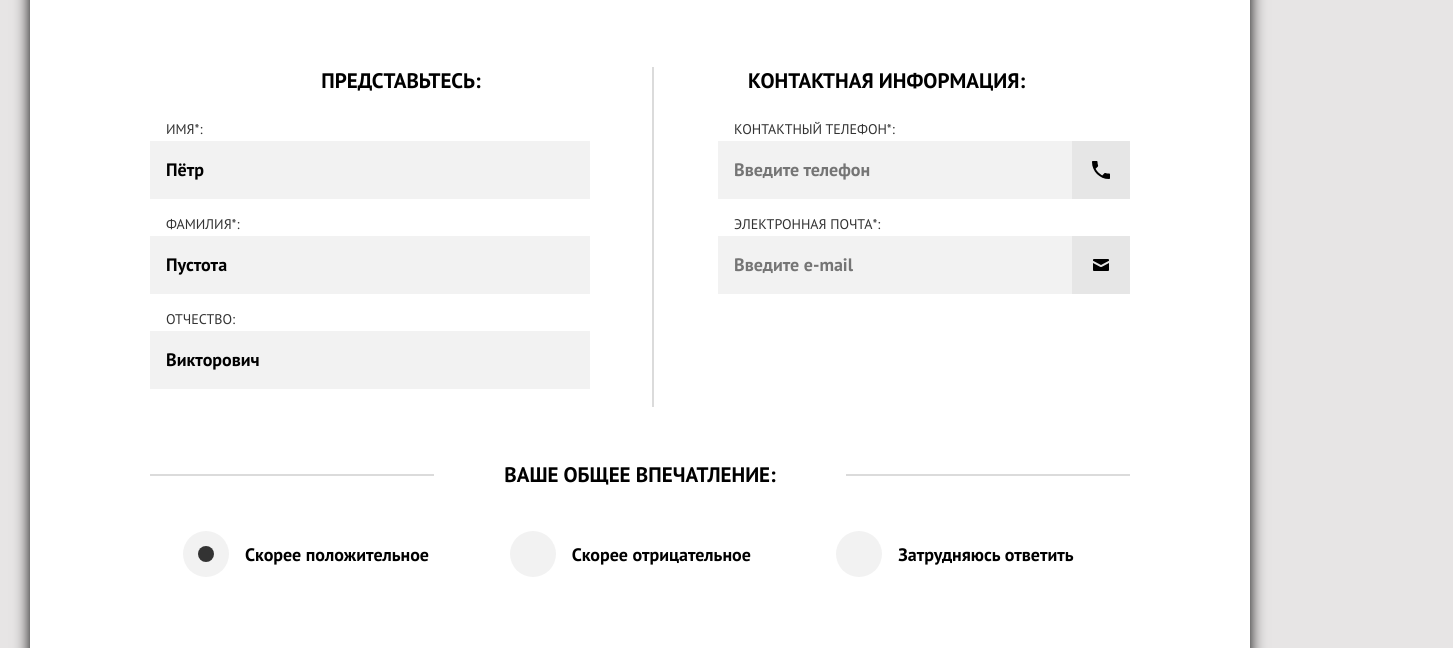
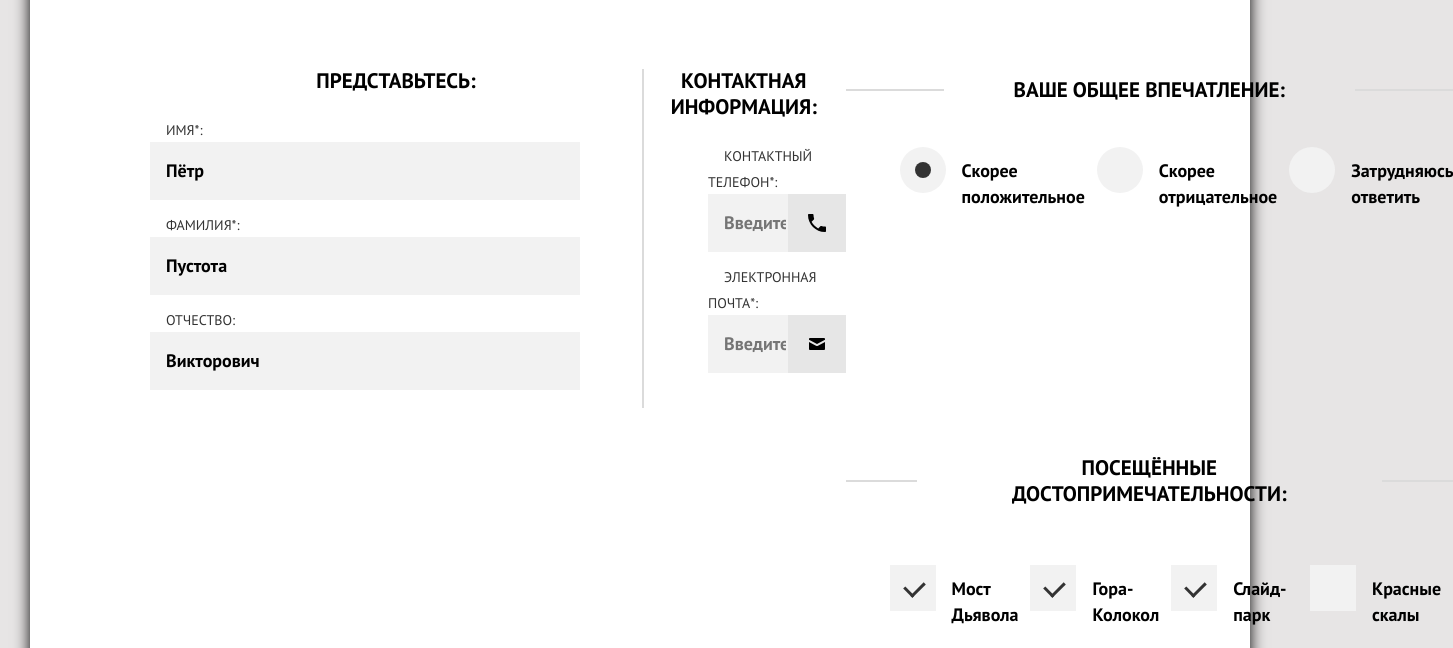
Before and after one commit to htmlacademy-adaptive/2236401-sedona-27, a website: page source/form.html in a window 1280 px wide. Shown: the part 572-1220 px from the top of the page, 1453 px wide, since content can reach past the window. Drawn offline with nearby package versions, Linux system fonts and the light colour scheme; files that its build step writes are made by us from their sources; files whose address does not match are found by name.

Commit message:
changes the feedback form

```diff
--- a/source/form.html
+++ b/source/form.html
@@ -78,6 +78,7 @@
                   <legend class="review-form__title">
                     Представьтесь:
                   </legend>
+                  <div class="review-form__data-in-wrapper">
                     <div class="data-in">
                       <label class="data-in__name" for="name">
                         Имя*:
@@ -96,6 +97,7 @@
                       </label>
                       <input class="data-in__input" type="text" id="patronymic" name="patronymic" value="Викторович">
                     </div>
+                  </div>
                 </fieldset>
               </div>
               <div class="review-form__container review-form__container--is-half review-form__contacts">
@@ -103,6 +105,7 @@
                   <legend class="review-form__title">
                     Контактная информация:
                   </legend>
+                  <div class="review-form__data-in-wrapper">
                     <div class="data-in data-in--has-icon">
                       <label class="data-in__name" for="phone-number">
                         Контактный телефон*:
@@ -114,6 +117,7 @@
                         Электронная почта*:
                       </label>
                       <input class="data-in__input" type="text" id="email" name="user-email" placeholder="Введите e-mail" required>
+                    </div>
                   </div>
                 </fieldset>
               </div>
@@ -149,7 +153,7 @@
                   <legend class="review-form__title">
                     Посещённые достопримечательности:
                   </legend>
-                  <ul class="review-form__checkradio">
+                  <ul class="review-form__checkradio review-form__checkradio--checkbox">
                     <li class="review-form__item checkradio">
                       <input class="checkradio__input visually-hidden" type="checkbox" name="visited-attractions" value="devil-bridge" id="devil-bridge" checked>
                       <label class="checkradio__label" for="devil-bridge">
--- a/source/less/blocks/review-form.less
+++ b/source/less/blocks/review-form.less
@@ -7,10 +7,6 @@
 .review-form__container--detailed {
   padding: 24px 20px 30px;
   margin-bottom: 19px;
-}
-
-.review-form__contacts {
-  padding: 26px 20px 32px;
 }
 
 .review-form__impression .review-form__title {
@@ -41,7 +37,7 @@
   padding: 0;
 }
 
-.review-form__group--data-in {
+.review-form__data-in-wrapper {
   display: grid;
   gap: 11px;
 }
@@ -74,78 +70,24 @@
   max-width: 185px;
 }
 
-@media (min-width: @tablet-width) and (max-width: 1199px) {
-  .review-form__item {
-    width: calc(50% - 12px);
-    box-sizing: border-box;
-  }
-
-  .review-form__item:nth-child(odd) {
-    margin-right: 10px;
-  }
-
-  .review-form__item--attractions:nth-child(even) {
-    padding-left: 7px;
+@media (max-width: @mobile-width-only) {
+  .review-form__contacts {
+    padding: 26px 20px 32px;
   }
 }
 
 @media (min-width: @tablet-width) {
   .review-form {
-    display: flex;
-    flex-wrap: wrap;
+    display: grid;
+    grid-template-columns: 1fr 1fr;
+  }
+
+  .review-form__container:not(.review-form__container--is-half) {
+    grid-column: 1 / -1;
   }
 
   .review-form__container {
-    width: 100%;
     border-top: none;
-  }
-
-  .review-form__container--detailed {
-    padding: 19px 20px 30px;
-  }
-
-  .review-form__group--has-border,
-  .review-form--has-border {
-    border-top: 2px solid @color-decoration-elements;
-  }
-
-  .review-form__group--has-border .review-form__title,
-  .review-form--has-border .review-form__title {
-    max-width: 325px;
-    padding: 0 70px;
-  }
-
-  .review-form__initials {
-    padding: 26px 43px 32px 20px;
-  }
-
-  .review-form__contacts {
-    padding: 26px 20px 32px 44px;
-  }
-
-  .review-form__impression .review-form__title {
-    margin-bottom: 28px;
-  }
-
-  .review-form__impression {
-    padding: 30px 20px 20px;
-  }
-
-  .review-form__sights-visited .review-form__title {
-    margin-bottom: 27px;
-  }
-
-  .review-form__detailed {
-    padding: 0;
-  }
-
-  .review-form__container:last-of-type {
-    margin-bottom: 12px;
-  }
-
-  .review-form__container--is-half {
-    width: 50%;
-    box-sizing: border-box;
   }
 
   .review-form__container--is-half:nth-child(odd) {
@@ -163,6 +105,43 @@
     top: 25px;
   }
 
+  .review-form__initials .review-form__title {
+    padding-left: 17px;
+  }
+
+  .review-form__contacts .review-form__title {
+    margin-left: 6px;
+  }
+
+  .review-form__container--is-half:nth-child(odd) .review-form__data-in-wrapper {
+    margin-right: 24px;
+  }
+
+  .review-form__container--is-half:nth-child(even) .review-form__data-in-wrapper {
+    margin-left: 24px;
+  }
+
+  .review-form__group--has-border,
+  .review-form--has-border {
+    border-top: 2px solid @color-decoration-elements;
+  }
+
+  .review-form__impression {
+    padding: 24px 20px 20px;
+  }
+
+  .review-form__checkradio {
+    display: grid;
+    grid-template-columns: repeat(2, 1fr);
+    padding-left: 36px;
+    padding-right: 32px;
+  }
+
+  .review-form__checkradio--checkbox {
+    padding-left: 84px;
+    padding-right: 64px;
+  }
+
   .review-form__title {
     padding: 0;
     font-size: 21px;
@@ -171,108 +150,102 @@
     max-width: 400px;
   }
 
-  .review-form__initials .review-form__title {
-    padding-left: 41px;
+  .review-form__group--has-border .review-form__title,
+  .review-form--has-border .review-form__title {
+    max-width: 325px;
+    padding: 0 70px;
   }
 
-  .review-form__contacts .review-form__title {
-    margin-left: -20px;
+
+  .review-form__impression .review-form__title {
+    margin-bottom: 27px;
   }
 
-  .review-form__checkradio {
-    flex-direction: row;
-    flex-wrap: wrap;
-    padding: 0 36px;
+  .review-form__sights-visited .review-form__title {
+    margin-bottom: 27px;
   }
 
-  .review-form__sights-visited .review-form__checkradio {
-    padding: 0 72px 0 84px;
+  .review-form__container--detailed {
+    padding: 19px 20px 30px;
+    margin-bottom: 12px;
   }
 
   .review-form__footnote {
     font-size: 14px;
-    padding: 20px 20px 0;
-    max-width: 290px;
+    margin: auto 0 auto auto;
+    padding-top: 7px;
   }
 }
 
 @media (min-width: @desctop-width) {
-  .review-form__container {
-    padding: 26px 50px 39px 0;
+  .review-form__container--is-half {
+    padding: 24px 0 39px;
   }
 
-  .review-form__container--detailed {
-    padding: 26px 0 32px;
+  .review-form__initials .review-form__title {
+    padding-left: 12px;
   }
 
-  .review-form__contacts {
-    padding: 26px 0 32px 78px;
+  .review-form__contacts .review-form__title {
+    margin-left: auto;
+    padding-left: 12px;
+  }
+
+  .review-form__title {
+    margin: 0 auto 22px;
+  }
+
+  .review-form__container--is-half:nth-child(odd) .review-form__data-in-wrapper {
+    margin-right: 50px;
+  }
+
+  .review-form__container--is-half:nth-child(even) .review-form__data-in-wrapper {
+    margin-left: 78px;
   }
 
   .review-form__container--is-half:nth-child(odd)::before {
     right: -14px;
   }
 
-  .review-form__impression .review-form__title {
-    margin-bottom: 43px;
+  .review-form__impression {
+    padding: 33px 0 20px;
   }
 
-  .review-form__impression {
-    padding: 34px 0;
-    margin-bottom: 14px;
+  .review-form__checkradio {
+    grid-template-columns: repeat(3, 1fr);
+    padding-left: 54px;
+    padding-right: 0;
   }
 
   .review-form__impression .review-form__group {
-    padding: 30 20px;
+    margin-bottom: 25px;
   }
 
-
-  .review-form__sights-visited .review-form__title {
-    margin-bottom: 59px;
+  .review-form__impression .review-form__title {
+    margin-bottom: 44px;
   }
 
   .review-form__sights-visited {
-    padding: 22px 0 36px;
-    margin-bottom: 21px;
+    padding: 26px 0 20px;
+  }
+
+  .review-form__sights-visited .review-form__title {
+    margin-bottom: 58px;
   }
 
   .review-form__sights-visited .review-form__group {
-    padding: 0 22px 0 36px;
+    margin-bottom: 45px;
   }
 
-  .review-form__container:last-of-type {
-    margin-bottom: 10px;
+  .review-form__checkradio--checkbox {
+    grid-template-columns: repeat(4, 1fr);
+    padding-left: 44px;
+    padding-right: 12px;
   }
 
-  .review-form__title {
-    margin-bottom: 21px;
-  }
-
-  .review-form__initials .review-form__title {
-    padding-left: 62px;
-  }
-
-  .review-form__contacts .review-form__title {
-    margin-left: 30px;
-  }
-
-  .review-form__checkradio {
-    padding: 0 33px;
-    justify-content: flex-start;
-    width: 100%;
-    gap: 0;
-  }
-
-  .review-form__impression .review-form__item {
-    width: calc(100% / 3);
-  }
-
-  .review-form__sights-visited .review-form__item {
-    width: calc(100% / 4);
-  }
-
-  .review-form__sights-visited .review-form__checkradio {
-    padding: 0 24px;
+  .review-form__container--detailed {
+    padding: 19px 0 30px;
+    margin-bottom: 11px;
   }
 
   .review-form__footnote {
--- a/source/less/blocks/review.less
+++ b/source/less/blocks/review.less
@@ -35,7 +35,7 @@
 @media (min-width: @tablet-width) {
   .review__header {
     min-width: 440px;
-    margin-bottom: 78px;
+    margin-bottom: 80px;
   }
 
   .review__title {
@@ -55,7 +55,7 @@
 
 @media (min-width: @desctop-width) {
   .review__header {
-    margin-bottom: 45px;
+    margin-bottom: 47px;
   }
 
   .review__title {
--- a/source/less/blocks/site-list.less
+++ b/source/less/blocks/site-list.less
@@ -2,12 +2,6 @@
   list-style-type: none;
   margin: 0;
   padding: 0;
-}
-
-.site-list__item:last-child a {
-  @media (max-width: @mobile-width-only) {
-    box-shadow: inset 0 -3px 4px rgb(1 1 1 / 20%);
-  }
 }
 
 .site-list__link {
@@ -19,6 +13,12 @@
   border-top: 1px solid rgb(255 255 255 / 20%);
   border-bottom: 1px solid rgb(1 1 1 / 20%);
   box-sizing: border-box;
+}
+
+@media (max-width: @mobile-width-only) {
+  .site-list__item:last-child a {
+    box-shadow: inset 0 -3px 4px rgb(1 1 1 / 20%);
+  }
 }
 
 @media (min-width: @tablet-width) {
@@ -54,9 +54,8 @@
 
   .site-list__link:focus-visible {
     outline: none;
-    color: darken(@color-link-current, 15%);
-    text-shadow: 1px -1px 3px @color-button-down, 0 1px 3px @color-background-basic, -1px 0 10px @color-link-current;
-    transform: scale(1.2);
+    color: @color-text-focus-visible;
+    text-shadow: 1px -1px 3px @color-text-shadow, 0 1px 3px @color-background-basic, -1px 0 10px @color-link-current;
     transition: all 0.2s;
   }
 }
--- a/source/less/common/variable.less
+++ b/source/less/common/variable.less
@@ -17,6 +17,8 @@
 @color-background-body: #e7e5e5;
 @color-logo-active: #b3b3b3;
 @color-input-error: #ff6347;
+@color-text-shadow: #91cef2;
+@color-text-focus-visible: #856a5b;
 
 
 /*device-width*/
```
Lines whose indentation alone changed are shown as unchanged.
